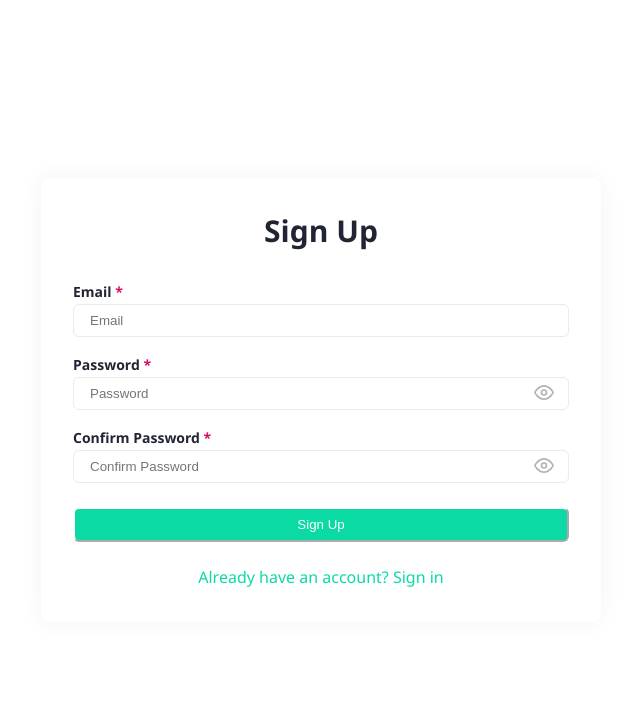
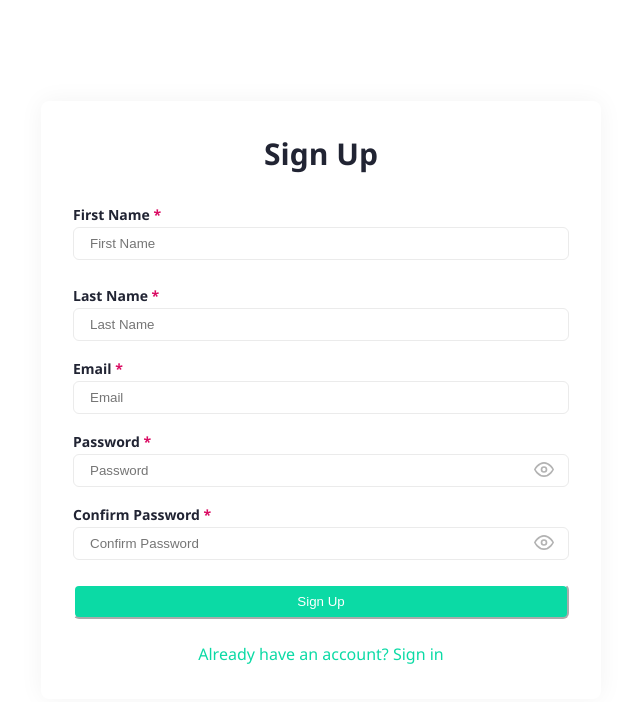
Before and after one commit to natade110/project_test, a Next.js app: page /signup in a window 1280 px wide. Shown: the top 702 px of the page, without its empty margins (319-959 px from the left). Built offline with nearby package versions, Linux system fonts and the light colour scheme.

Commit message:
Update SignUpForm.js

```diff
--- a/components/SignUpForm.js
+++ b/components/SignUpForm.js
@@ -5,12 +5,16 @@ import { useRouter } from 'next/navigation';
 
 const SignUpForm = () => {
   const [formData, setFormData] = useState({
+    firstName: '',
+    lastName: '',
     email: '',
     password: '',
     confirmPassword: ''
   });
 
   const [errors, setErrors] = useState({
+    firstName: '',
+    lastName: '',
     email: '',
     password: '',
     confirmPassword: ''
@@ -44,10 +48,24 @@ const SignUpForm = () => {
   const validateForm = () => {
     let isValid = true;
     const newErrors = {
+      firstName: '',
+      lastName: '',
       email: '',
       password: '',
       confirmPassword: ''
     };
+
+            // First Name validation
+        if (!formData.firstName.trim()) {
+          newErrors.firstName = 'First name is required';
+          isValid = false;
+        }
+
+        // Last Name validation
+        if (!formData.lastName.trim()) {
+          newErrors.lastName = 'Last name is required';
+          isValid = false;
+        }
 
     // Email validation
     if (!formData.email.trim()) {
@@ -80,7 +98,10 @@ const SignUpForm = () => {
     }
 
     // Confirm Password validation
-    if (formData.password !== formData.confirmPassword) {
+    if (!formData.confirmPassword) {
+      newErrors.confirmPassword = 'Invalid confirm password';
+      isValid = false;
+    } else if (formData.password !== formData.confirmPassword) {
       newErrors.confirmPassword = 'Invalid confirm password';
       isValid = false;
     }
@@ -101,6 +122,8 @@ const SignUpForm = () => {
             'Content-Type': 'application/json',
           },
           body: JSON.stringify({
+            firstName: formData.firstName,
+            lastName: formData.lastName,
             email: formData.email,
             password: formData.password
           }),
@@ -111,6 +134,8 @@ const SignUpForm = () => {
         if (response.ok) {
           // Show user input in console
           console.log({
+            firstName: formData.firstName,
+            lastName: formData.lastName,
             email: formData.email,
             password: '********' // Don't log actual password
           });
@@ -141,6 +166,35 @@ const SignUpForm = () => {
         <h1 className="text-3xl font-bold mb-6 text-center">Sign Up</h1>
 
         <form onSubmit={handleSubmit}>
+            <div className="grid grid-cols-1 md:grid-cols-2 gap-6 mb-4">
+            <div>
+              <label htmlFor="firstName" className="block text-sm font-bold mb-1">First Name <span className="text-secondary">*</span></label>
+              <input
+                type="text"
+                id="firstName"
+                name="firstName"
+                placeholder="First Name"
+                className={errors.firstName ? 'error' : ''}
+                value={formData.firstName}
+                onChange={handleChange}
+              />
+              {errors.firstName && <p className="mt-1 text-secondary text-sm">{errors.firstName}</p>}
+            </div>
+
+            <div>
+              <label htmlFor="lastName" className="block text-sm font-bold mb-1">Last Name <span className="text-secondary">*</span></label>
+              <input
+                type="text"
+                id="lastName"
+                name="lastName"
+                placeholder="Last Name"
+                className={errors.lastName ? 'error' : ''}
+                value={formData.lastName}
+                onChange={handleChange}
+              />
+              {errors.lastName && <p className="mt-1 text-secondary text-sm">{errors.lastName}</p>}
+            </div>
+          </div>
           <div className="mb-4">
             <label htmlFor="email" className="block text-sm font-bold mb-1">
               Email <span className="text-secondary">*</span>
```
